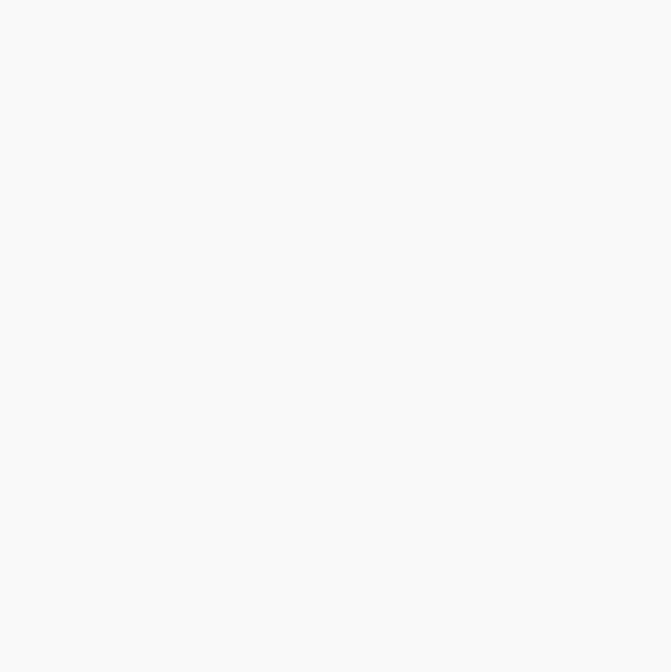
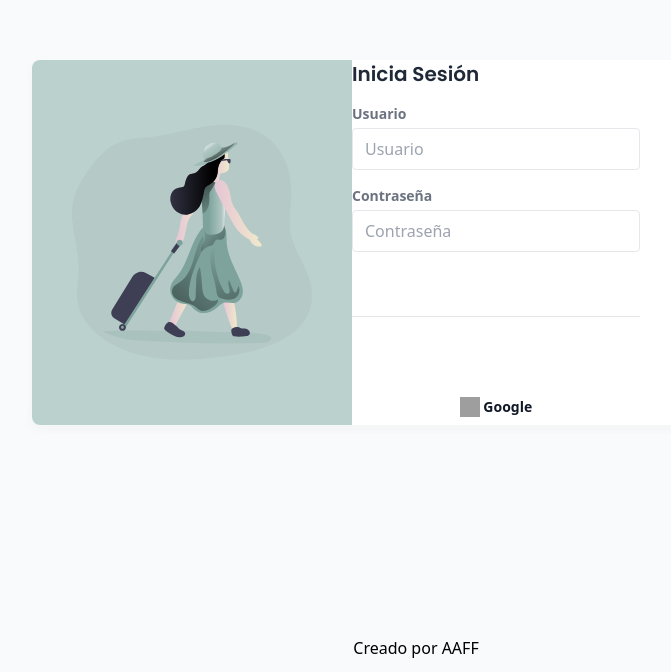
Before and after one commit to franco-rg/TravelGroupWebApp, a React (Create React App) app: page / in a window 1280 px wide. Before the commit this address had no page. Shown: the part 128-800 px from the top of the page, without its empty margins (224-895 px from the left). Built offline with nearby package versions, Linux system fonts and the light colour scheme; grey boxes are pictures that could not be loaded.

Commit message:
cambios lunes

```diff
--- a/src/App.js
+++ b/src/App.js
@@ -1,6 +1,7 @@
 import './tailwind.css';
 import { BrowserRouter, Route, Routes } from 'react-router-dom';
 import Home from '../src/views/home/Home'
+import Login from './views/Login';
 import Layout from '../src/components/shared/Layout'
 import { library } from '@fortawesome/fontawesome-svg-core'
 import { fas } from '@fortawesome/free-solid-svg-icons'
@@ -17,8 +18,17 @@ function App() {
           <Layout>
             <Home />
           </Layout>} />
+          <Route path='/' element={<Login />} />
       </Routes>
+      {/* <BrowserRouter>
+      <Routes>
+        <Route path="/inicio" element={<Layout />}>
+          <Route index element={<Home />} />
+        </Route>
+      </Routes>
+      </BrowserRouter> */}
     </BrowserRouter>
+
   )
 }
 
--- a/src/components/shared/Header.js
+++ b/src/components/shared/Header.js
@@ -6,7 +6,7 @@ const Header = ({
     title
 }) => {
     return (
-        <div className="mx-3 mt-4 sm:mx-8 lg:mx-10 px-6 bg-white h-14 py-9 relative shadow-beautiful rounded-lg">
+        <div className="mx-3 mt-4 sm:mx-8 lg:mx-10 px-6 bg-white h-14 py-9 relative shadow-beautiful rounded-xl">
             {/* className= " bg-menu" */}
             <div className="h-full px-2 m-auto md:px-8 lg:px-5">
                 <div className="flex flex-col-reverse items-center justify-center h-full gap-2 sm:flex-row sm:gap-0 sm:justify-between">
--- a/src/components/shared/NavMenu.js
+++ b/src/components/shared/NavMenu.js
@@ -16,9 +16,9 @@ const NavMenu = () => {
 
     const pageItems = () => {
         return BreadcrumbsNavBar.map((item) =>
-            <button key={item.id} className="hover:bg-gray-50 duration-300 transition-all w-full py-4 rounded-lg my-4">
+            <button key={item.id} className="duration-300 transition-all w-full py-4 rounded-lg my-4">
                 <div className="ml-2 overflow-hidden w-7"></div>
-                <span className="uppercase links_name poppins text-gray-700">{item.name}</span>
+                <span className="uppercase links_name poppins text-gray-700 font-medium">{item.name}</span>
             </button>
         );
     }
@@ -26,7 +26,7 @@ const NavMenu = () => {
     return (
         <>
             {console.log(toggle)}
-            <nav className={"slider bg-white z-50 rounded-xl top-0 left-0 text-white fixed shadow-beautiful transition-all duration-500 mx-4 ease-in-out ".concat(toggle ? "active my-4 h-96vh" : "my-10 h-88vh")}>
+            <nav className={"slider z-50 rounded-xl top-0 left-0 text-white fixed shadow-beautiful transition-all duration-500 mx-4 ease-in-out ".concat(toggle ? "active my-4 h-96vh" : "my-10 h-88vh")} style={{ background: "#BAD1CD" }}>
                 <div className={toggle ? "absolute w-8 top-4 left-4 transition-opacity" : "fixed left-0 ml-1 top-8 bg-white rounded-sm px-1.5 shadow-beautiful"}>
                     <button
                         id="btnOpen"
@@ -36,17 +36,17 @@ const NavMenu = () => {
                         className={"btn-openMenu sticky top-0 text-2xl cursor-pointer transition-all duration-75 ease-in-out ".concat((ubicacionActual > 50) ? "mostrarBtnNavbar" : "")}>
                         <FontAwesomeIcon
                             icon="fa-solid fa-bars"
-                            className={"text-gray-600 transition-all duration-300 ".concat(toggle ? '' : 'text-xl')}
+                            className={"text-white transition-all duration-300 ".concat(toggle ? '' : 'text-xl text-gray-600')}
                         />
                     </button>
                 </div>
                 <ul className="overflow-hidden nav_list h-3/4 mt-20">
                     <li key="_1" className="py-5 opacity-90 m-4">
-                        <button className="bg-gray-200 w-full py-4 rounded-lg">
+                        <button className="w-full py-4 rounded-lg" style={{background: '#a9b8b4'}}>
                             <div className="ml-2 overflow-hidden w-7">
-                                <FontAwesomeIcon icon="fa-solid fa-house" className="text-gray-700" />
+                                <FontAwesomeIcon icon="fa-solid fa-house" className="text-gray-600" />
                             </div>
-                            <span className="uppercase links_name poppins text-gray-700">Inicio</span>
+                            <span className="uppercase links_name poppins text-gray-700 font-medium">Inicio</span>
                         </button>
                         {BreadcrumbsNavBar ? pageItems() : <></>}
                     </li>
--- a/src/router/routesNavBar.js
+++ b/src/router/routesNavBar.js
@@ -18,7 +18,7 @@ const BreadcrumbsNavBar = [
     {
         id: "5",
         name: "Ventas"
-    },
+    }
 ]
 
 export { BreadcrumbsNavBar }
--- a/src/styles-others.css
+++ b/src/styles-others.css
@@ -2,7 +2,7 @@
 @import url('https://fonts.googleapis.com/css2?family=Montserrat:ital,wght@0,100;0,200;0,300;0,400;0,500;0,600;0,700;0,800;1,100;1,200;1,300;1,400;1,500;1,600;1,700&display=swap');
 
 body {
-  background-color: #F9F9F9 !important;
+  background-color: #FBFBFB !important;
 }
 
 /* width */
@@ -17,7 +17,7 @@ body {
 
 /* Handle */
 ::-webkit-scrollbar-thumb {
-  background: #888;
+  background: rgb(180, 180, 180);
   border-radius: 6px;
   border-right: 1px solid #f1f1f1;
 }
--- /dev/null
+++ b/src/views/Login.jsx
@@ -0,0 +1,78 @@
+import React from "react";
+import logo from "../../src/assets/img/login-img.svg";
+
+const Login = () => {
+  return (
+    <div className="bg-no-repeat bg-fixed bg-cover h-screen w-full relative bg-gray-50">
+      <div className="mx-2 sm:h-screen relative">
+        <div className="flex flex-col h-full px-0 sm:px-2 lg:px-0 gap-3">
+          <div className="sm:max-w-3xl mt-3 md:mt-auto w-full flex flex-col sm:flex-row m-auto bg-white rounded-lg overflow-hidden shadow-beautiful">
+            <div className="w-80 p-10 flex " style={{ background: "#BAD1CD" }}>
+                <img src={logo} />
+            </div>
+            <div className="sm:w-72 mt-4 sm:mt-auto">
+              <h5 className="text-left font-semibold text-xl text-gray-800 poppins">
+                Inicia Sesión
+              </h5>
+              <form>
+                <div className="mb-4 mt-4">
+                  <label
+                    className="block text-gray-500 text-sm font-bold mb-1"
+                    htmlFor="email"
+                  >
+                    Usuario
+                  </label>
+                  <input
+                    className="border rounded w-full py-2 px-3 text-gray-700 outline-none focus:border-gray-400"
+                    id="username"
+                    type="email"
+                    placeholder="Usuario"
+                    name="email"
+                  />
+                </div>
+                <div className="mb-10 sm:mb-16">
+                  <label
+                    className="block text-gray-500 text-sm font-bold mb-1"
+                    htmlFor="password"
+                  >
+                    Contraseña
+                  </label>
+                  <input
+                    className="border rounded w-full py-2 px-3 text-gray-700 outline-none focus:border-gray-400"
+                    id="password"
+                    name="password"
+                    type="password"
+                    placeholder="Contraseña"
+                  />
+                </div>
+                <hr className="mb-5" />
+                <div className="grid grid-cols-1 gap-2">
+                  <button
+                    className="button_login relative bg-cherry-200 hover:bg-cherry-300 transition-all duration-200 text-white font-bold text-base md:text-sm py-3 md:px-7 rounded focus:outline-none"
+                    type="submit"
+                  >
+                    <span className="button_login_text">Acceder</span>
+                  </button>
+                  <button className="flex justify-center bg-none hover:bg-gray-200 transition ease-in-out duration-300 items-center text-gray-900 font-bold text-base md:text-sm py-3 md:py-2 md:px-7 rounded">
+                    {" "}
+                    <img
+                      src="img/google-icon.png"
+                      className="w-5 h-5"
+                      alt="google_logo"
+                    />{" "}
+                    &nbsp;Google{" "}
+                  </button>
+                </div>
+              </form>
+            </div>
+          </div>
+          <div className="bottom-8 left-0 right-0 flex justify-center my-3">
+            <p>Creado por AAFF</p>
+          </div>
+        </div>
+      </div>
+    </div>
+  );
+};
+
+export default Login;
```
Also changed, not shown: src/assets/img/login-img.svg (added).
